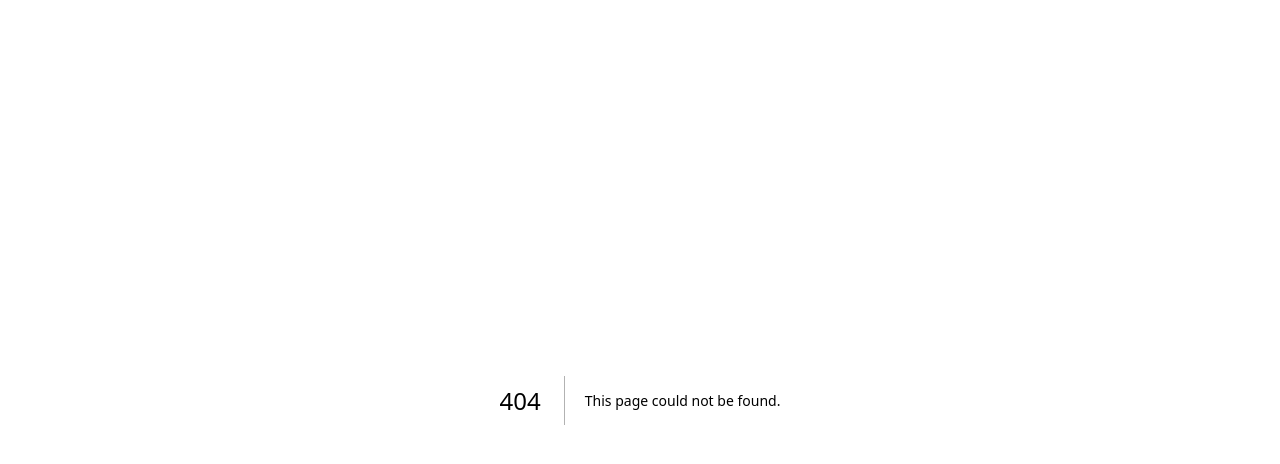
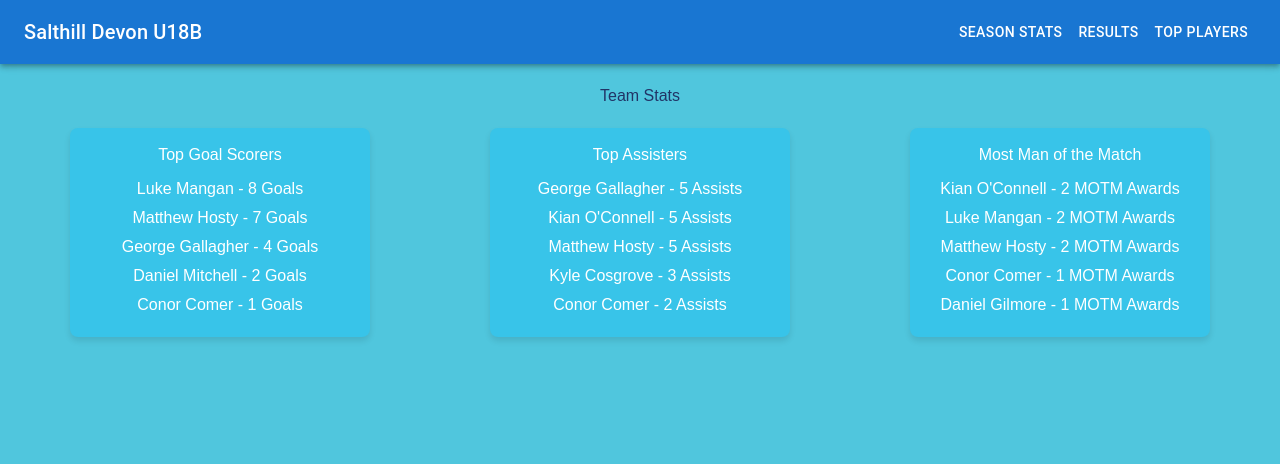
Before and after one commit to conorkelly86/sdfc-18b, a Next.js app: page /stats in a window 1280 px wide. Before the commit this address had no page. Shown: the top 464 px of the page. Built offline with nearby package versions, Linux system fonts and the light colour scheme.

Commit message:
adding top players page

```diff
--- a/app/components/NavBar.tsx
+++ b/app/components/NavBar.tsx
@@ -18,6 +18,11 @@ export default function Navbar() {
             Results
           </Link>
         </Button>
+        <Button>
+          <Link href="/stats" style={{ color: "#fff" }}>
+            Top Players
+          </Link>
+        </Button>
       </Toolbar>
     </AppBar>
   );
--- a/app/data/stats.json
+++ b/app/data/stats.json
@@ -4,109 +4,127 @@
       "name": "Conor Comer",
       "goals": 1,
       "assists": 2,
-      "appearances": 10
+      "appearances": 10,
+      "motm": 1
     },
     {
       "name": "Conor Fogarty",
       "goals": 0,
       "assists": 0,
-      "appearances": 10
+      "appearances": 10,
+      "motm": 0
     },
     {
       "name": "Daniel Gilmore",
       "goals": 0,
       "assists": 0,
-      "appearances": 10
+      "appearances": 10,
+      "motm": 1
     },
     {
       "name": "Daniel Mitchell",
       "goals": 2,
       "assists": 1,
-      "appearances": 10
+      "appearances": 10,
+      "motm": 1
     },
     {
       "name": "Darragh Moran",
       "goals": 0,
       "assists": 0,
-      "appearances": 2
+      "appearances": 2,
+      "motm": 0
     },
     {
       "name": "George Gallagher",
       "goals": 4,
       "assists": 5,
-      "appearances": 10
+      "appearances": 10,
+      "motm": 1
     },
     {
       "name": "Greg Maher",
       "goals": 0,
       "assists": 0,
-      "appearances": 7
+      "appearances": 7,
+      "motm": 0
     },
     {
       "name": "Jack Browne",
       "goals": 0,
       "assists": 0,
-      "appearances": 1
+      "appearances": 1,
+      "motm": 0
     },
     {
       "name": "Kian O'Connell",
       "goals": 1,
       "assists": 5,
-      "appearances": 10
+      "appearances": 10,
+      "motm": 2
     },
     {
       "name": "Kyle Cosgrove",
       "goals": 1,
       "assists": 3,
-      "appearances": 10
+      "appearances": 10,
+      "motm": 1
     },
     {
       "name": "Luke Mangan",
       "goals": 8,
       "assists": 0,
-      "appearances": 8
+      "appearances": 8,
+      "motm": 2
     },
     {
       "name": "Matthew Hosty",
       "goals": 7,
       "assists": 5,
-      "appearances": 10
+      "appearances": 10,
+      "motm": 2
     },
     {
       "name": "Michael Monaghan",
       "goals": 1,
       "assists": 2,
-      "appearances": 9
+      "appearances": 9,
+      "motm": 1
     },
     {
       "name": "Oisin Kelly",
       "goals": 0,
       "assists": 0,
-      "appearances": 9
+      "appearances": 9,
+      "motm": 0
     },
     {
       "name": "Oisin McMahon",
       "goals": 1,
       "assists": 0,
-      "appearances": 9
+      "appearances": 9,
+      "motm": 0
     },
     {
       "name": "Paddy Smyth",
       "goals": 0,
       "assists": 2,
-      "appearances": 6
+      "appearances": 6,
+      "motm": 0
     },
     {
       "name": "Raph Hoy",
       "goals": 1,
       "assists": 2,
-      "appearances": 8
+      "appearances": 8,
+      "motm": 0
     },
     {
       "name": "Oisin Taylor",
       "goals": 1,
       "assists": 0,
-      "appearances": 1
+      "appearances": 1,
+      "motm": 0
     }
   ]
 }
--- /dev/null
+++ b/app/stats/page.tsx
@@ -0,0 +1,84 @@
+"use client";
+
+import React, { useEffect, useState } from "react";
+import "../styles/styles.css"; // Adjust the path if needed
+import Navbar from "../components/NavBar";
+import stats from "../data/stats.json"; // Ensure this path is correct
+
+interface Player {
+  name: string;
+  goals: number;
+  assists: number;
+  appearances: number;
+  motm?: number; // Optional if you have MOTM stats
+}
+
+const StatsPage: React.FC = () => {
+  const [players, setPlayers] = useState<Player[]>([]);
+
+  useEffect(() => {
+    // ✅ Set the imported data directly instead of using fetch
+    setPlayers(stats.players);
+  }, []);
+
+  // Sort players by goals, assists, and MOTM (if available)
+  const topScorers = [...players].sort((a, b) => b.goals - a.goals).slice(0, 5);
+  const topAssisters = [...players]
+    .sort((a, b) => b.assists - a.assists)
+    .slice(0, 5);
+  const topMOTM = [...players]
+    .filter((p) => p.motm !== undefined)
+    .sort((a, b) => (b.motm || 0) - (a.motm || 0))
+    .slice(0, 5);
+
+  return (
+    <>
+      <Navbar />
+      <div className="stats-page">
+        <h1>Team Stats</h1>
+
+        <div className="stats-container">
+          {/* Top Goal Scorers */}
+          <div className="stats-box">
+            <h2>Top Goal Scorers</h2>
+            <ul>
+              {topScorers.map((player, index) => (
+                <li key={index}>
+                  {player.name} - {player.goals} Goals
+                </li>
+              ))}
+            </ul>
+          </div>
+
+          {/* Top Assisters */}
+          <div className="stats-box">
+            <h2>Top Assisters</h2>
+            <ul>
+              {topAssisters.map((player, index) => (
+                <li key={index}>
+                  {player.name} - {player.assists} Assists
+                </li>
+              ))}
+            </ul>
+          </div>
+
+          {/* Most MOTM Awards (if available) */}
+          {topMOTM.length > 0 && (
+            <div className="stats-box">
+              <h2>Most Man of the Match</h2>
+              <ul>
+                {topMOTM.map((player, index) => (
+                  <li key={index}>
+                    {player.name} - {player.motm} MOTM Awards
+                  </li>
+                ))}
+              </ul>
+            </div>
+          )}
+        </div>
+      </div>
+    </>
+  );
+};
+
+export default StatsPage;
--- a/app/styles/styles.css
+++ b/app/styles/styles.css
@@ -63,3 +63,39 @@ a {
 a:hover {
   text-decoration: underline; /* Underline on hover for better visibility */
 }
+
+.stats-page {
+  text-align: center;
+  padding: 20px;
+}
+
+.stats-container {
+  display: flex;
+  justify-content: space-around;
+  flex-wrap: wrap;
+  gap: 20px;
+  margin-top: 20px;
+}
+
+.stats-box {
+  background: #38c4e9;
+  color: white;
+  padding: 15px;
+  border-radius: 8px;
+  width: 300px;
+  box-shadow: 0 4px 6px rgba(0, 0, 0, 0.1);
+}
+
+.stats-box h2 {
+  margin-bottom: 10px;
+}
+
+.stats-box ul {
+  list-style: none;
+  padding: 0;
+}
+
+.stats-box li {
+  font-size: 16px;
+  margin: 5px 0;
+}
```
